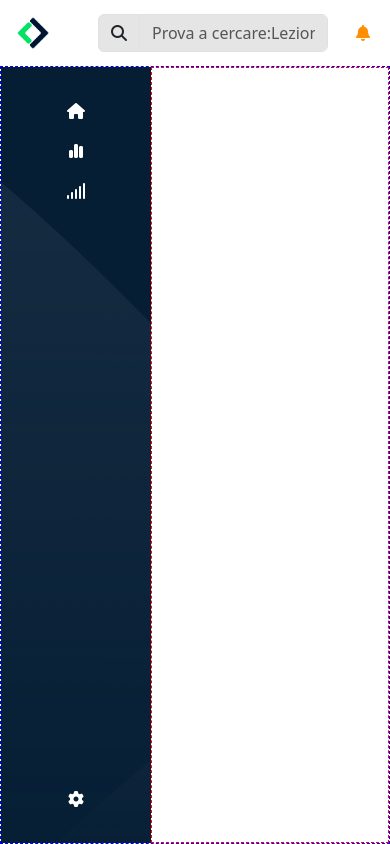
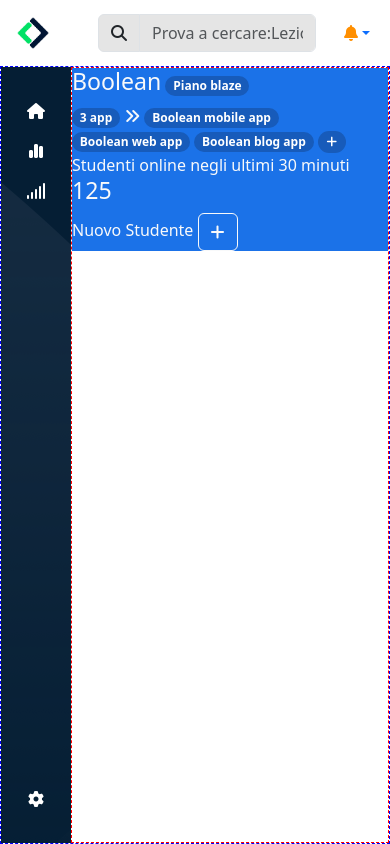
Before and after one commit to alessandrostorchi92/html-css-bootstrap-dashboard, a plain HTML site: page index.html in a window 390 px wide. Drawn offline with nearby package versions, Linux system fonts and the light colour scheme.

Commit message:
Completamento main menu

```diff
--- a/css/mediaquery.css
+++ b/css/mediaquery.css
@@ -21,7 +21,6 @@
     .sidebar ul li i {
         margin-right: 1rem;
     }
-
 }
 
 @media screen and (min-width: 1200px) {
--- a/css/style.css
+++ b/css/style.css
@@ -58,7 +58,7 @@
     flex-direction: column;
     justify-content: space-between;
     flex-shrink: 0;
-    flex-basis: 150px;
+    flex-basis: 70px;
     background-image: url(../img/sidebar-bg.png);
     background-color: #051E34;
     width: 100%;
@@ -76,8 +76,38 @@
 }
 
 .main_container {
+    display: flex;
+    flex-direction: column;
     flex-grow: 1;
     flex-basis: 0;
     overflow: auto;
     border: 1px dashed red;
 }
+
+.main_menu {
+    flex-shrink: 0;
+    min-height: 100px;
+    background-color: #1B72E8;
+    overflow: hidden;
+}
+
+.row {
+    height: 100%;
+}
+
+.main_section_contents {
+    flex-grow: 1;
+    overflow: auto;
+}
+
+.tag {
+    color: white;
+    background-color: #175BBA;
+}
+
+.plus_btn {
+    background-color: #175BBA;
+    color: white;
+    border:none;
+    border-radius: 50%;
+}
--- a/index.html
+++ b/index.html
@@ -17,6 +17,10 @@
     <link href="https://cdn.jsdelivr.net/npm/bootstrap@5.3.0/dist/css/bootstrap.min.css" rel="stylesheet"
         integrity="sha384-9ndCyUaIbzAi2FUVXJi0CjmCapSmO7SnpJef0486qhLnuZ2cdeRhO02iuK6FUUVM" crossorigin="anonymous">
 
+    <script src="https://cdn.jsdelivr.net/npm/bootstrap@5.3.0/dist/js/bootstrap.bundle.min.js"
+        integrity="sha384-geWF76RCwLtnZ8qwWowPQNguL3RmwHVBC9FhGdlKrxdiJJigb/j/68SIy3Te4Bkz"
+        crossorigin="anonymous"></script>
+
     <!-- Custom css  -->
     <link rel="stylesheet" href="./css/style.css">
 
@@ -32,20 +36,31 @@
         <!-- Search Bar Menu  -->
 
         <div class="top_bar px-2 py-2 gap-3">
+
+            <!-- Logo -->
             <img src="img/logo.svg" class="d-none d-lg-block me-2" alt="Logo Boolean">
             <img src="img/mobile-logo.png" class="mobile_logo d-md-block d-lg-none me-4" alt="Mobile Logo Boolean">
+
+            <!-- Search Bar  -->
             <div class="input-group flex-grow-1">
                 <button class="input-group-text search-btn" id="basic-addon1"><i
                         class="fa-solid fa-magnifying-glass"></i></button>
                 <input type="text" class="form-control search_text_bar" placeholder="Prova a cercare:Lezioni di Laravel"
                     aria-label="Username" aria-describedby="basic-addon1">
             </div>
+
+            <!-- Icons Section  -->
             <i class="fa-solid fa-list d-none d-lg-block lg_icon"></i>
             <i class="fa-solid fa-circle-question d-none d-lg-block lg_icon"></i>
             <i class="fa-solid fa-ellipsis-vertical d-none d-lg-block lg_icon"></i>
-            <div class="btn-group dropstart">
-                <button type="button" class="btn btn-link"><i class="fa-solid fa-bell bell_color"></i></button>
-                <ul class="dropdown-menu"></ul>
+            <div class="dropdown-center">
+                <button class="btn btn-link dropdown-toggle" type="button" data-bs-toggle="dropdown"
+                    aria-expanded="false"><i class="fa-solid fa-bell bell_color"></i></button>
+                <ul class="dropdown-menu">
+                    <li><a class="dropdown-item" href="#">Profilo</a></li>
+                    <li><a class="dropdown-item" href="#">Fatturazione</a></li>
+                    <li><a class="dropdown-item" href="#">Logout</a></li>
+                </ul>
             </div>
         </div>
 
@@ -73,7 +88,48 @@
 
         </div>
 
+        <!-- Main Container  -->
+
         <div class="main_container">
+
+            <!-- Blue Bar  -->
+
+            <div class="main_menu">
+                <div class="row d-flex text-light px-sm-3 py-sm-3 gy-sm-3 gx-lg-4">
+
+                    <!-- Sezione Sinistra -->
+                    <div class="col-sm-12 col-md-4 col-lg-5 order-sm-2 order-md-1">
+                        <h3 class="d-inline-block">Boolean</h3>
+                        <span class="badge rounded-pill tag">Piano blaze</span>
+                        <br>
+                        <span class="badge rounded-pill tag text-break">3 app</span>
+                        <i><i class="fa-solid fa-angles-right"></i></i>
+                        <span class="badge rounded-pill tag d-sm-none d-lg-inline-block">Boolean mobile app</span>
+                        <span class="badge rounded-pill tag d-sm-none d-lg-inline-block">Boolean web app</span>
+                        <span class="badge rounded-pill tag d-sm-none d-lg-inline-block">Boolean blog app</span>
+                        <span class="badge btn rounded-pill tag rounded-circle d-md-inline-block d-lg-none"><i class="fa-solid fa-plus"></i></span>
+                    </div>
+
+                    <!-- Sezione Centrale  -->
+                    <div class="col-sm-12 col-md-4 col-lg-4 order-sm-3 order-md-2">
+                        <span>Studenti online negli ultimi 30 minuti</span>
+                        <h3 class="mt-sm-2">125</h3>
+                    </div>
+
+                    <!-- Sezione Destra  -->
+                    <div class="col-sm-12 col-md-4 col-lg-3 order-sm-1 order-md-3">
+                        <span class="me-md-2">Nuovo Studente</span>
+                        <button class="btn btn-outline-light"><i class="fa-solid fa-plus"></i></button>
+                    </div>
+
+                </div>
+            </div>
+
+            <!-- Section Contents  -->
+
+            <div class="main_section_contents">
+
+            </div>
 
         </div>
 
```
